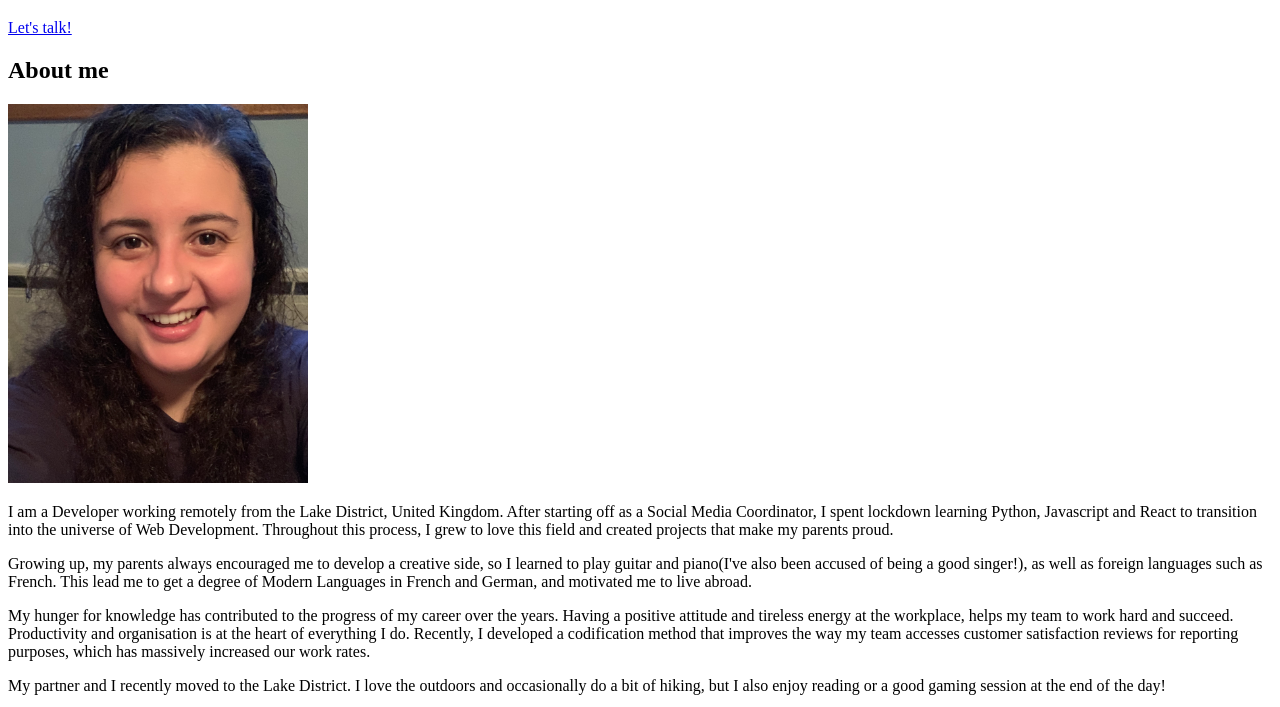
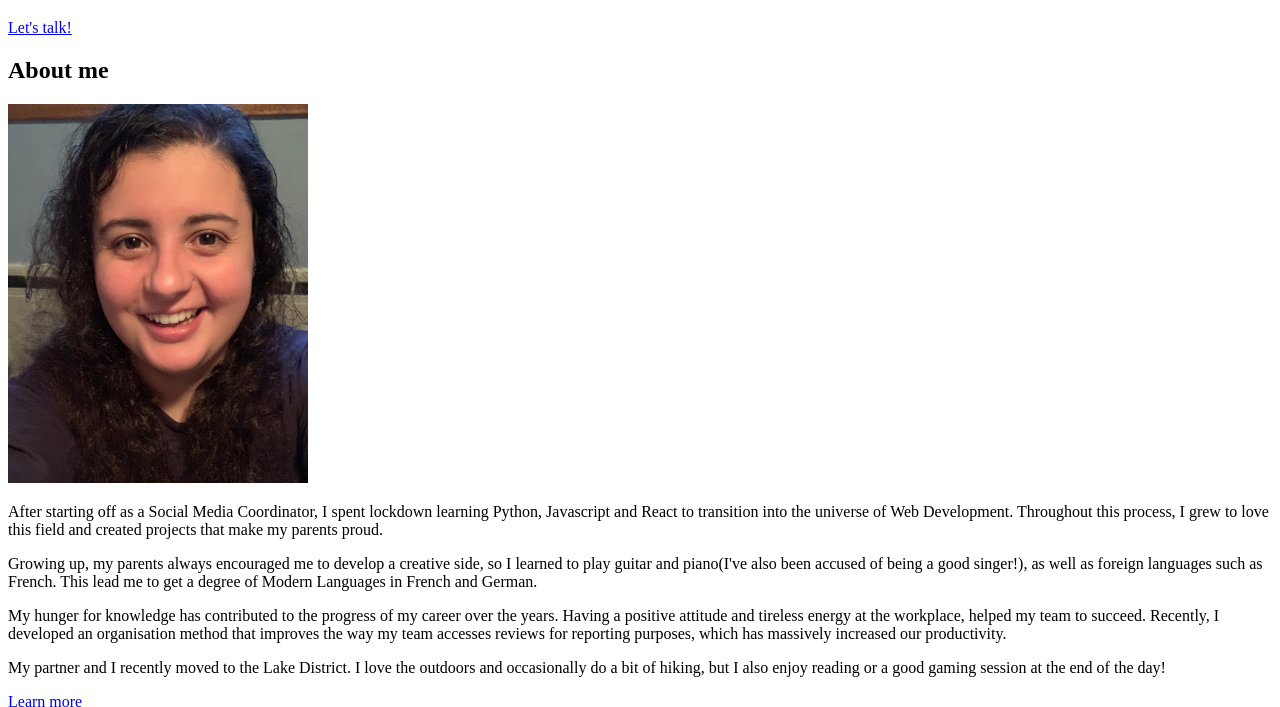
Before and after one commit to mpbasto/new-portfolio, a website: page public/index.html in a window 1280 px wide. Shown: the part 98-805 px from the top of the page. Drawn offline with nearby package versions, Linux system fonts and the light colour scheme.

Commit message:
Update index.html

```diff
--- a/public/index.html
+++ b/public/index.html
@@ -69,18 +69,17 @@
         <div class="col-md-6 col-sm-12">
           <div class="about-wrapper__info">
             <p class="about-wrapper__info-text">
-              I am a Developer working remotely from the Lake District, United Kingdom. After starting off as
-              a Social Media Coordinator, I spent lockdown learning Python, Javascript and React to transition into the
+              After starting off as a Social Media Coordinator, I spent lockdown learning Python, Javascript and React to transition into the
               universe of Web Development. Throughout this process, I grew to love this field and created projects that
               make my parents proud.
             </p>
             <p class="about-wrapper__info-text">
               Growing up, my parents always encouraged me to develop a creative side, so I learned to play guitar and piano(I've also been accused of being a good singer!), as well as foreign languages such as French.
-              This lead me to get a degree of Modern Languages in French and German, and motivated me to live abroad.
+              This lead me to get a degree of Modern Languages in French and German.
             </p>
             <p class="about-wrapper__info-text">
-              My hunger for knowledge has contributed to the progress of my career over the years. Having a positive attitude and tireless energy at the workplace, helps my team to work hard and succeed.
-              Productivity and organisation is at the heart of everything I do. Recently, I developed a codification method that improves the way my team accesses customer satisfaction reviews for reporting purposes, which has massively increased our work rates.
+              My hunger for knowledge has contributed to the progress of my career over the years. Having a positive attitude and tireless energy at the workplace, helped my team to succeed.
+              Recently, I developed an organisation method that improves the way my team accesses reviews for reporting purposes, which has massively increased our productivity.
             </p>
             <p class="about-wrapper__info-text">
               My partner and I recently moved to the Lake District. I love the outdoors and occasionally do a bit of hiking, but I also enjoy reading or a good gaming session at the end of the day!
```
